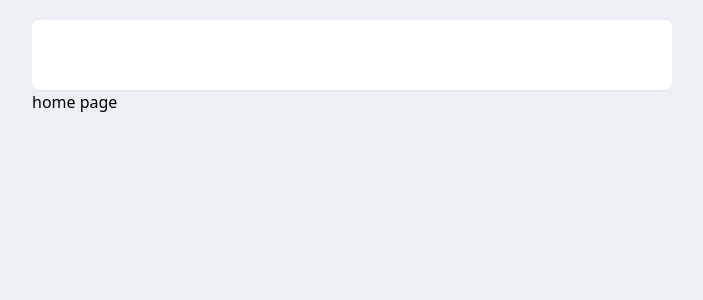
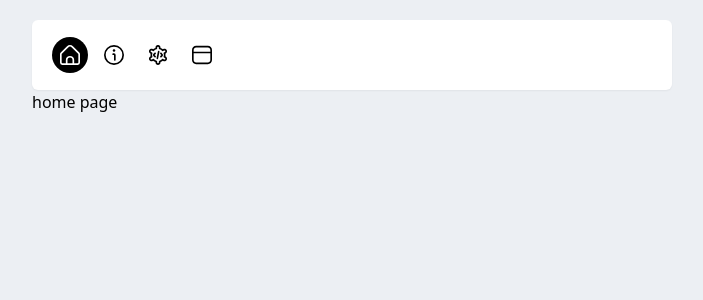
Before and after one commit to ahmedmohamed26/portfolio, a Next.js app: page / in a window 1280 px wide. Shown: the top 300 px of the page, without its empty margins (288-991 px from the left). Built offline with nearby package versions, Linux system fonts and the light colour scheme.

Commit message:
add motion in navbar

```diff
--- a/app/layout.tsx
+++ b/app/layout.tsx
@@ -1,7 +1,6 @@
 import Header from "@/components/header/header";
 import "./globals.css";
 import type { Metadata } from "next";
-import { Inter } from "next/font/google";
 
 export const metadata: Metadata = {
   title: "Create Next App",
@@ -15,7 +14,7 @@
 }) {
   return (
     <html lang="en">
-      <body className="md:w-1/2 xs:w-full center m-auto xs:p-5">
+      <body className="md:w-1/2 sm:w-full max-[600px]:p-3 center m-auto ">
         <Header />
         {children}
       </body>
--- a/components/header/header.tsx
+++ b/components/header/header.tsx
@@ -1,34 +1,50 @@
-import { HomeIcon } from "../../public/svgs";
-import { AboutIcon } from "../../public/svgs";
-import { SkillsIcon } from "../../public/svgs";
-import { ProjectsIcon } from "../../public/svgs";
+"use client"; // This is a client component 👈🏽
+
+import { motion } from "framer-motion";
+import { useState } from "react";
 
 import Link from "next/link";
-import React from "react";
-
+import Image from "next/image";
+let tabs = [
+  { id: "home", label: "Home", icon: "/svgs/home.svg" },
+  { id: "about", label: "About", icon: "/svgs/about.svg" },
+  { id: "skills", label: "Skills", icon: "/svgs/skills.svg" },
+  { id: "projects", label: "Projects", icon: "/svgs/projects.svg" },
+];
 function Header() {
+  let [activeTab, setActiveTab] = useState(tabs[0].id);
   return (
     <div className="container h-[70px] bg-white shadow-sm flex items-center mt-5 rounded-md">
-      <ul className="flex gap-8 p-5">
-        <li>
-          <Link href="/">
-            <HomeIcon className="text-stone-500 text-[25px]" />
-          </Link>
-        </li>
-        <li>
-          <Link href="/about">
-            <AboutIcon className="text-stone-500 text-[25px]" />
-          </Link>
-        </li>
-        <li>
-          <Link href="/skills">
-            <SkillsIcon className="text-stone-500 text-[25px]" />
-          </Link>
-        </li>
-        <li>
-          <Link href="/projects">
-            <ProjectsIcon className="text-stone-500 text-[25px]" />
-          </Link>
+      <ul className="flex  p-5">
+        <li className="flex gap-2 ">
+          {tabs.map((tab) => (
+            <button
+              key={tab.id}
+              onClick={() => setActiveTab(tab.id)}
+              className={`${
+                activeTab === tab.id ? "" : "hover:text-white/60"
+              } relative rounded-full px-2 py-2  text-sm font-medium bg-white text-white outline-sky-400 transition focus-visible:outline-2`}
+              style={{
+                WebkitTapHighlightColor: "transparent",
+              }}
+            >
+              {activeTab === tab.id && (
+                <motion.span
+                  layoutId="bubble"
+                  className="absolute inset-0 z-10 bg-white mix-blend-difference"
+                  style={{ borderRadius: 9999 }}
+                  transition={{ type: "spring", bounce: 0.2, duration: 0.6 }}
+                />
+              )}
+              <Image
+                src={tab.icon}
+                alt="Home"
+                width={20}
+                height={20}
+                className="bg-white/60"
+              />
+            </button>
+          ))}
         </li>
       </ul>
     </div>
```
Also changed, not shown: public/svgs/home.svg.
